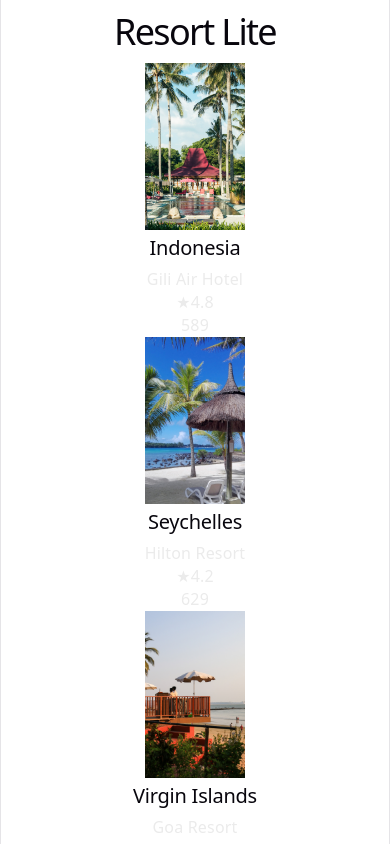
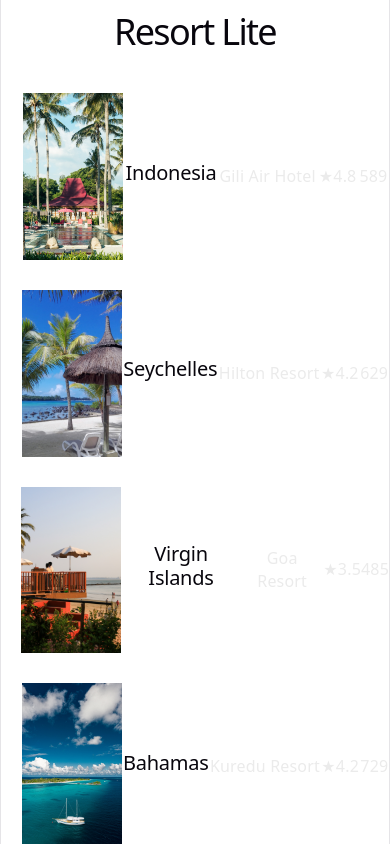
Before and after one commit to someguywithaScarve/slc-2013-lab2, a React (Vite) app: page / in a window 390 px wide. Shown: the top 844 px of the page. Built offline with nearby package versions, Linux system fonts and the light colour scheme.

Commit message:
altering css and tsx to work together

```diff
--- a/src/App.css
+++ b/src/App.css
@@ -182,3 +182,26 @@
     border-right-color: var(--border);
   }
 }
+.ResortListing {
+  width: 200px;
+  padding: 10px;
+  margin: 10px;
+}
+.ResortListingContainer {
+  padding: 5px;
+  margin: 5px;
+  justify-content: space-around;
+}
+
+@media (max-width: 500px) {
+  .ResortListingContainer {
+    flex-direction: row;
+  }
+  .ResortListing {
+    display: flex;
+    width: 100%;
+    justify-content: space-around;
+    align-items: center;
+    margin: 10px auto;
+  }
+}
--- a/src/components/ResortListing.tsx
+++ b/src/components/ResortListing.tsx
@@ -14,5 +14,5 @@ export default function ResortListing({
             <p>★{rating}</p>
             <p>{price}</p>
         </div>
-    )
+    );
 }
--- a/src/components/ResortListingContainer.tsx
+++ b/src/components/ResortListingContainer.tsx
@@ -12,5 +12,5 @@ export default function ResortListingContainer({ data }: ResortListingContainerP
                 <ResortListing key={list.id} {...list}/>
             ))}
         </div>
-    )
+    );
 }
```
Also changed, not shown: Project instructions.txt, src/App.tsx (line endings or trailing spaces).
